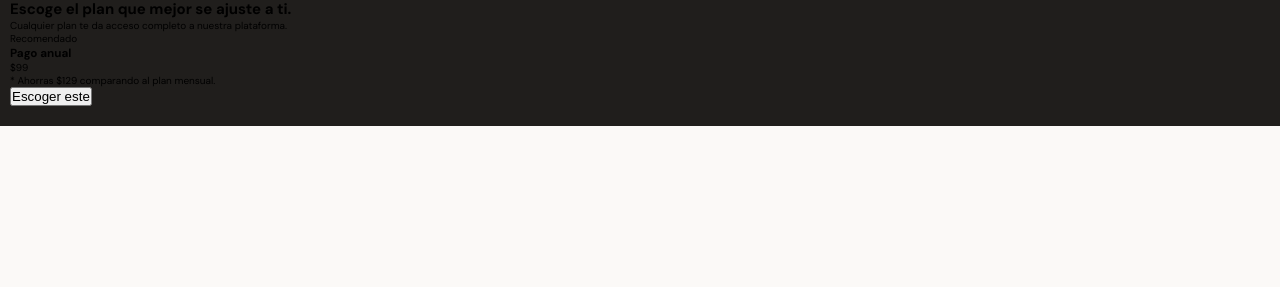
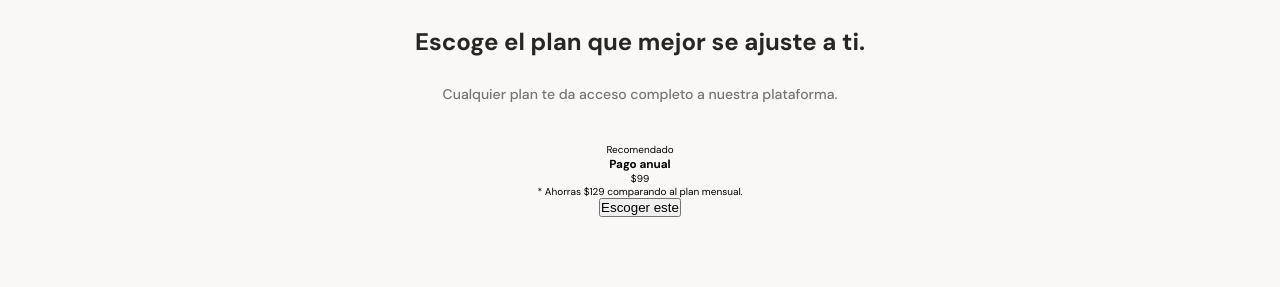
Before and after one commit to DannielF/Development_Engineering, a PHP site: page / in a window 1280 px wide. Shown: the part 2851-3138 px from the top of the page. Before the commit the page ends 2977 px from the top, so only its background shows below. Run offline with PHP 8.4, Linux system fonts and the light colour scheme.

Commit message:
Begin plans section

```diff
--- a/Mobile_First/index.html
+++ b/Mobile_First/index.html
@@ -106,6 +106,7 @@
           <p class="product--card-title">Información confiable</p>
           <p class="product--card-body">Nuestras fuentes están 100% verificadas y continuamos auditando su contenido mientras se actualizan.</p>
         </article>
+      </section>
     </section>
     <section class="bitcoin-img-container">
       <h2>conócelo hoy.</h2>
--- a/Mobile_First/style.css
+++ b/Mobile_First/style.css
@@ -260,7 +260,8 @@
   width: 90%;
   min-width: 288px;
   height: auto;
-  margin: 50px 8px auto;
+  margin: 0 auto;
+  margin-top: 50px;
   text-align: center;
 }
 .product-detail--title h2 {
@@ -322,7 +323,7 @@
 .bitcoin-img-container {
   width: 100%;
   min-width: 320px;
-  height: 65vh;
+  height: 60vh;
   background: url('./Assets/Img/bitcoinbaby2.jpg') center/cover no-repeat;
 }
 .bitcoin-img-container h2 {
@@ -333,3 +334,30 @@
   color: var(--white);
   text-align: center;
 }
+.main-plans-container {
+  width: 100%;
+  min-width: 320px;
+  padding-bottom: 70px;
+  text-align: center;
+}
+.plans--title {
+  width: 90%;
+  min-width: 288px;
+  height: auto;
+  margin: 0 auto;
+  margin-bottom: 40px;
+}
+.plans--title h2 {
+  padding-top: 50px;
+  font-size: 2.4rem;
+  font-weight: bold;
+  line-height: 2.6rem;
+  color: var(--black);
+}
+.plans--title p {
+  padding-top: 30px;
+  font-size: 1.4rem;
+  font-weight: 500;
+  line-height: 1.8rem;
+  color: #757575;
+}
```
